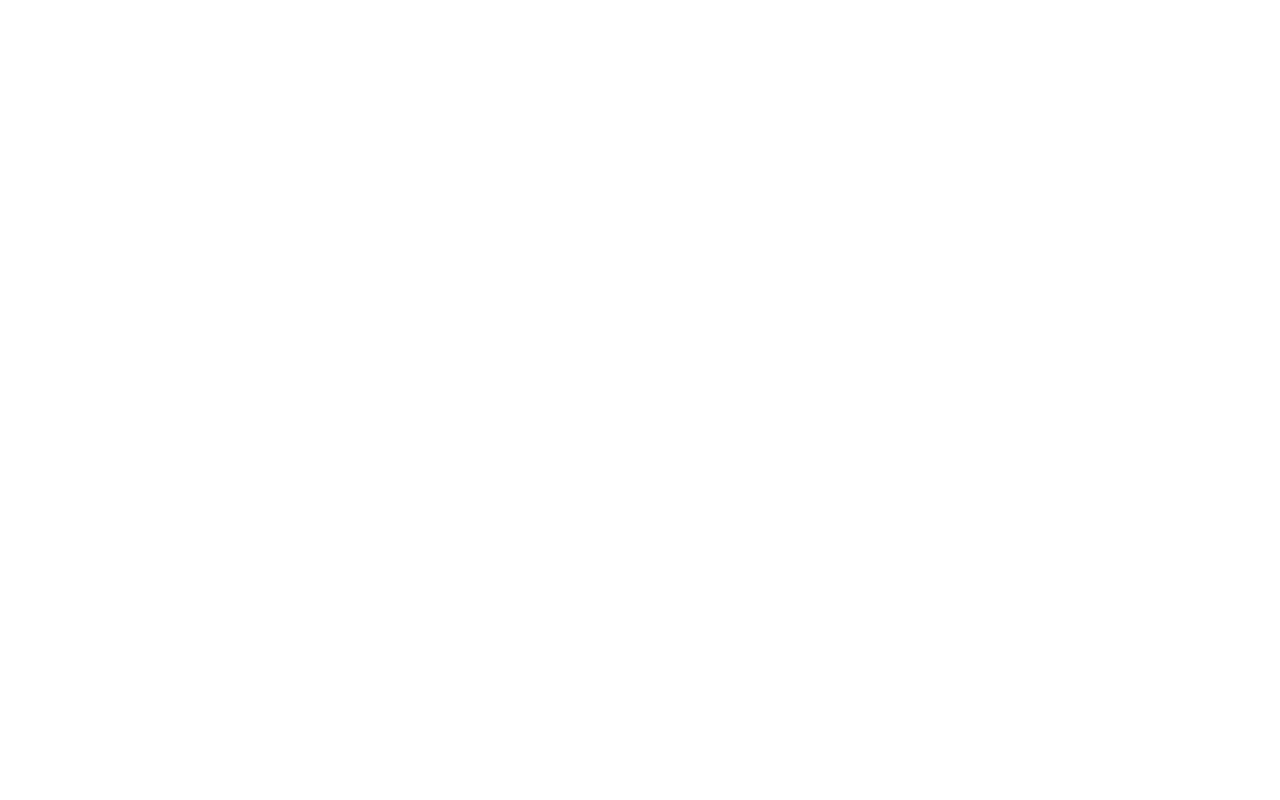
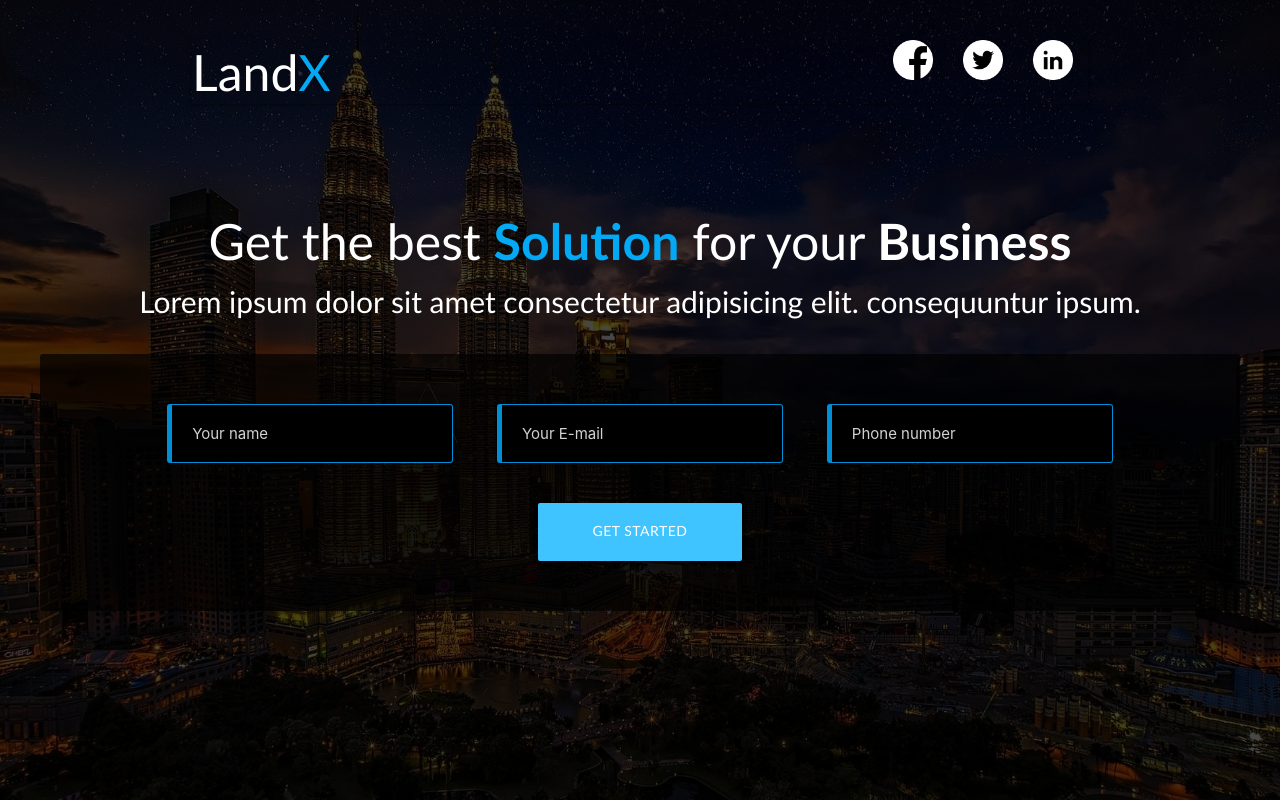
Before and after one commit to Romasta915/LandX, a plain HTML site: page index.html in a window 1280 px wide. Drawn offline with Linux system fonts and the light colour scheme.

Commit message:
ready block1

```diff
--- a/css/style.css
+++ b/css/style.css
@@ -0,0 +1,97 @@
+body{
+    box-sizing: border-box;
+    margin: 0;
+    padding: 0;
+    font-family: 'Gill Sans', 'Gill Sans MT', Calibri, 'Trebuchet MS', sans-serif;
+}
+/* main blue color: rgb(0, 142, 214) (in materialize light-blue accent-2) (#008ed6)  */
+
+/* block1  ggggggggggggggggggggggggggggggggggggggggggggggg*/
+.main-bg-image{
+    background: url(../images/main_img2.jpg);
+    width: 100%;
+    min-height: 100vh;
+    background-size: cover;
+}
+.black-bg{
+    background-color: rgba(0, 0, 0, 0.712);
+    width: 100%;
+    height: 100vh;
+}
+.header_pading{
+    padding: 40px 0;
+}
+.logo-font{
+    font-size: 50px;
+}
+.nav-icons{
+    width: 40px;
+}
+.font-white{
+    color: white;
+}
+.font-bold{
+    font-weight: bold;
+}
+.block1-text{
+    font-size: 30px;
+}
+.block1-title{
+    padding-top: 60px;
+}
+.block1-h2{
+    font-size: 50px;
+}
+@media (max-width: 800px){
+    .block1-h2{
+        font-size: 30px;
+    }
+    .block1-text{
+        font-size: 15px;
+    }
+    .block1-title{
+        padding-top: 30px;
+    }
+}
+.block1-form-container{
+    display: flex;
+    justify-content: center;
+    padding-top: 30px;
+}
+.block1-form{
+    width: 1200px;
+    background-color: rgba(0, 0, 0, 0.692);
+    padding: 30px;
+    border-radius: 3px;
+    display: flex;
+}
+.block1-inputs{
+    background-color: black;
+    color: white;
+    padding: 20px;
+    border: 0;
+    border-top: 1px solid rgb(0, 142, 214);
+    border-right: 1px solid rgb(0, 142, 214);
+    border-bottom: 1px solid rgb(0, 142, 214);
+    border-left: 5px solid rgb(0, 142, 214);
+    margin: 20px;
+    border-radius: 3px;
+}
+.block1-btn{
+    margin: 20px;
+    width: 204px;
+    height: 58px;
+    line-height: 55px;
+}
+@media (max-width:800px) {
+    .block1-inputs{
+        padding: 10px;
+        margin: 10px;
+    }
+    .block1-btn{
+        margin: 10px;
+        width: 185px;
+        height: 38px;
+        line-height: 40px;
+    }
+}
--- a/index.html
+++ b/index.html
@@ -11,7 +11,79 @@
     <title>Document</title>
 </head>
 <body>
+    <div class="main-bg-image block1">
+        <div class="black-bg">
+            <header>
+                <div class="container xl-12 header_pading">
+                    <nav class="transparent">
+                        <div class="nav-wrapper">
+                            <a href="#!" class="brand-logo">
+                                <span class="logo-font">
+                                    Land<span class="light-blue-text accent-2">X</span>
+                                </span>
+                            </a>
+                            <a href="#" data-target="mobile-demo" class="sidenav-trigger"><i
+                                    class="material-icons">menu</i></a>
+                            <ul class="right hide-on-med-and-down">
+                                <li><a href="#">
+                                        <img class="nav-icons" src="./icons/ico_facebook1.png" alt="#">
+                                    </a></li>
+                                <li><a href="#">
+                                        <img class="nav-icons" src="./icons/ico_twitter.png" alt="#">
+                                    </a></li>
+                                <li><a href="#">
+                                        <img class="nav-icons" src="./icons/ico_linkedin.png" alt="#">
+                                    </a></li>
+                            </ul>
+                        </div>
+                    </nav>
 
+                    <ul class="sidenav" id="mobile-demo">
+                        <li><a href="#">
+                                <img class="nav-icons" src="./icons/ico_facebook1.png" alt="#">
+                            </a></li>
+                        <li><a href="#">
+                                <img class="nav-icons" src="./icons/ico_twitter.png" alt="#">
+                            </a></li>
+                        <li><a href="#">
+                                <img class="nav-icons" src="./icons/ico_linkedin.png" alt="#">
+                            </a></li>
+                    </ul>
+                </div>
+            </header>
+            <!-- block1  -->
+            <div class="block1-title center">
+                <div class="block1-h2 font-white">Get the best
+                    <span class="light-blue-text accent-2 font-bold">Solution</span>
+                    for your
+                    <span class="font-bold">Business</span>
+                </div>
+            </div>
+            <div class="block1-text font-white center">
+                Lorem ipsum dolor sit amet consectetur adipisicing elit. consequuntur ipsum.
+            </div>
+            <!-- <div class="block1-form-container"> -->
+            <div class="block1-form-container center">
+                <div class="block1-form">
+                    <form action="#">
+                        <!-- input1  -->
+                        <input class="block1-inputs" type="#" placeholder="Your name">
+                        <!-- input2  -->
+                        <input class="block1-inputs" type="#" placeholder="Your E-mail">
+                        <!-- input3  -->
+                        <input class="block1-inputs" type="#" placeholder="Phone number">
+                        <!-- button get started  -->
+                        <a class="waves-effect light-blue accent-2 waves-light btn block1-btn valign-wrapper" href="#">Get started</a>
+                    </form>
+                </div>
+            </div>
+            <!-- </div> -->
+
+        </div>
+    </div>
+
+    <!-- block2  -->
+    <div class="block2"></div>
 
 
 
@@ -20,5 +92,6 @@
 
     <!-- materialize js  -->
     <script src="./materialize/js/materialize.js" ></script>
+    <script src="./js/script.js"></script>
 </body>
 </html>
--- /dev/null
+++ b/js/script.js
@@ -0,0 +1,4 @@
+document.addEventListener('DOMContentLoaded', function() {
+  var elems = document.querySelectorAll('.sidenav');
+  var instances = M.Sidenav.init(elems, {});
+});
```
Also changed, not shown: icons/ico_facebook.png (added), icons/ico_facebook1.png (added), icons/ico_linkedin.png (added), icons/ico_twitter.png (added), images/main_img.jpg (added), images/main_img2.jpg (added).
